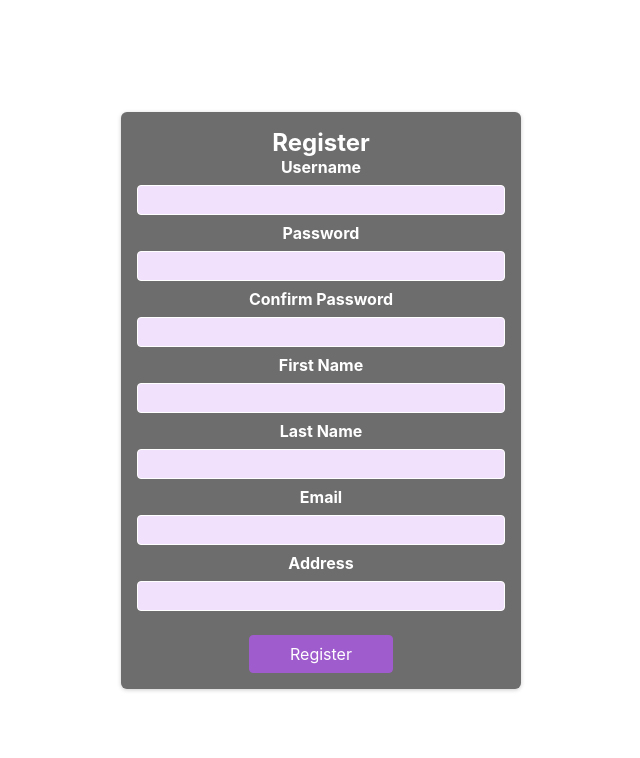
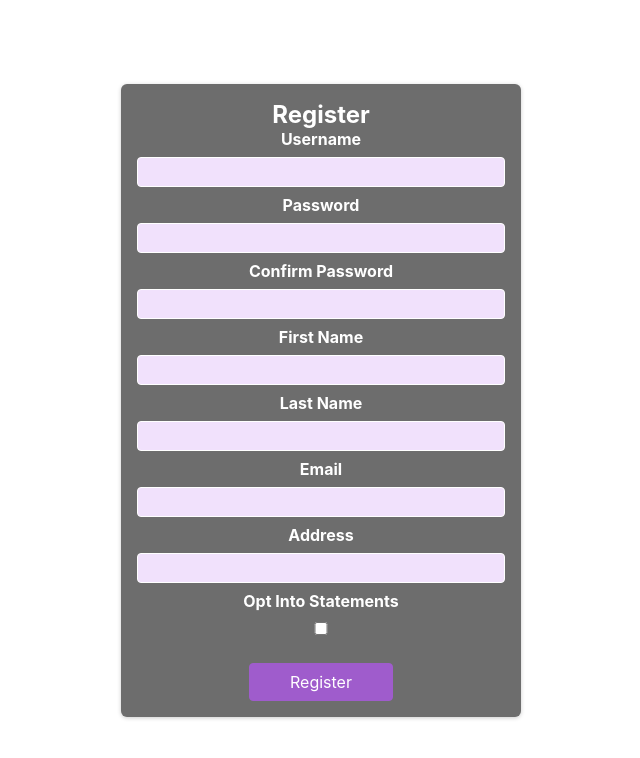
Before and after one commit to ernestlim8/tt__24, a React (Create React App) app in the folder client/: page /register in a window 1280 px wide. Shown: the top 758 px of the page, without its empty margins (319-959 px from the left). Built offline with nearby package versions, Linux system fonts and the light colour scheme.

Commit message:
Add opt in to statements

```diff
--- a/client/src/components/RegisterPage.js
+++ b/client/src/components/RegisterPage.js
@@ -13,6 +13,7 @@ const RegisterPage = () => {
   const lastNameInputRef = useRef();
   const emailInputRef = useRef();
   const addressInputRef = useRef();
+  const optIntoStatementsRef = useRef();
 
   const authCtx = useContext(AuthContext);
 
@@ -26,6 +27,7 @@ const RegisterPage = () => {
     const lastName = lastNameInputRef.current.value;
     const email = emailInputRef.current.value;
     const address = addressInputRef.current.value;
+    const optIntoStatements = optIntoStatementsRef.current.value
 
     if (confirmPassword !== password) {
         alert("Passwords do not match!")
@@ -40,6 +42,7 @@ const RegisterPage = () => {
         lastName,
         email,
         address,
+        optIntoStatements
     }
 
     try {
@@ -130,6 +133,14 @@ const RegisterPage = () => {
             ref={addressInputRef}
           />
         </div>
+        <div className={classes.control}>
+          <label htmlFor="optIntoStatements">Opt Into Statements</label>
+          <input
+            type="checkbox"
+            id="optIntoStatements"
+            ref={optIntoStatementsRef}
+          />
+        </div>
         <div className={classes.actions}>
           <button>Register</button>
         </div>
```
